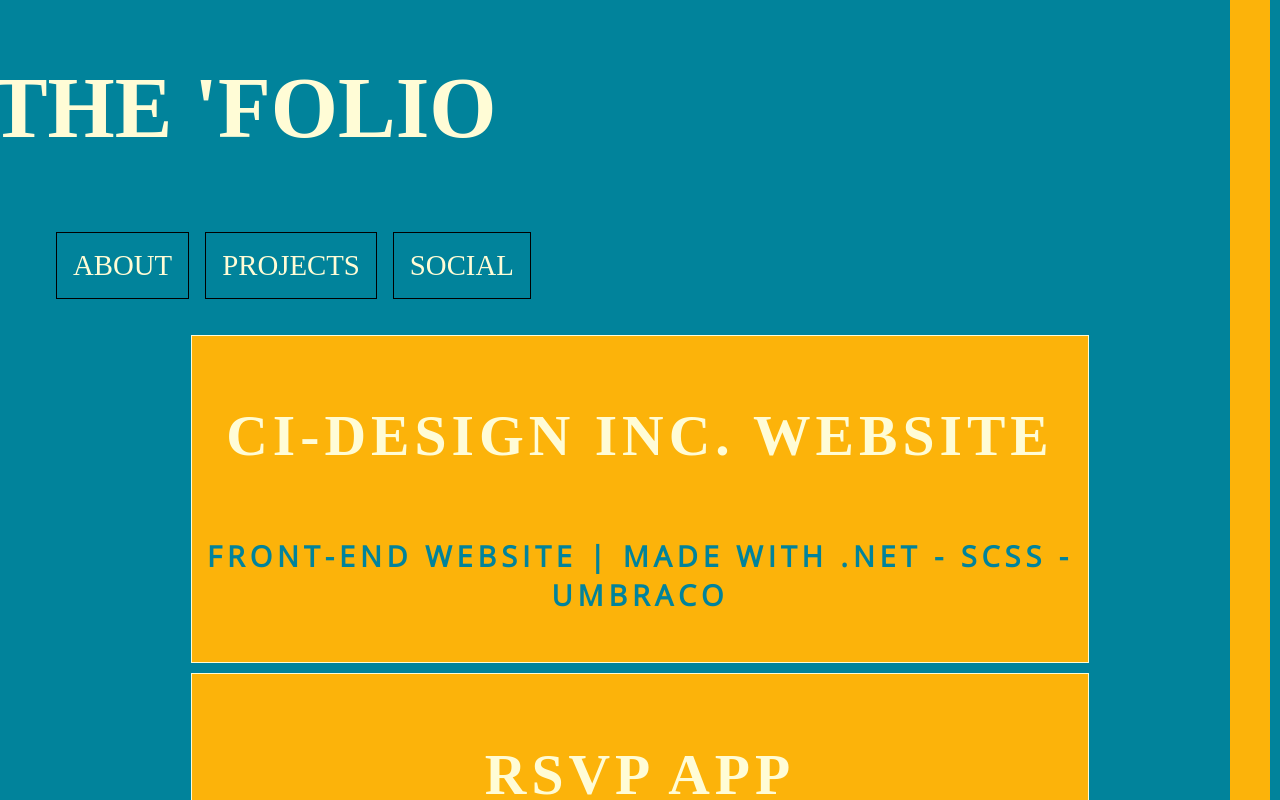
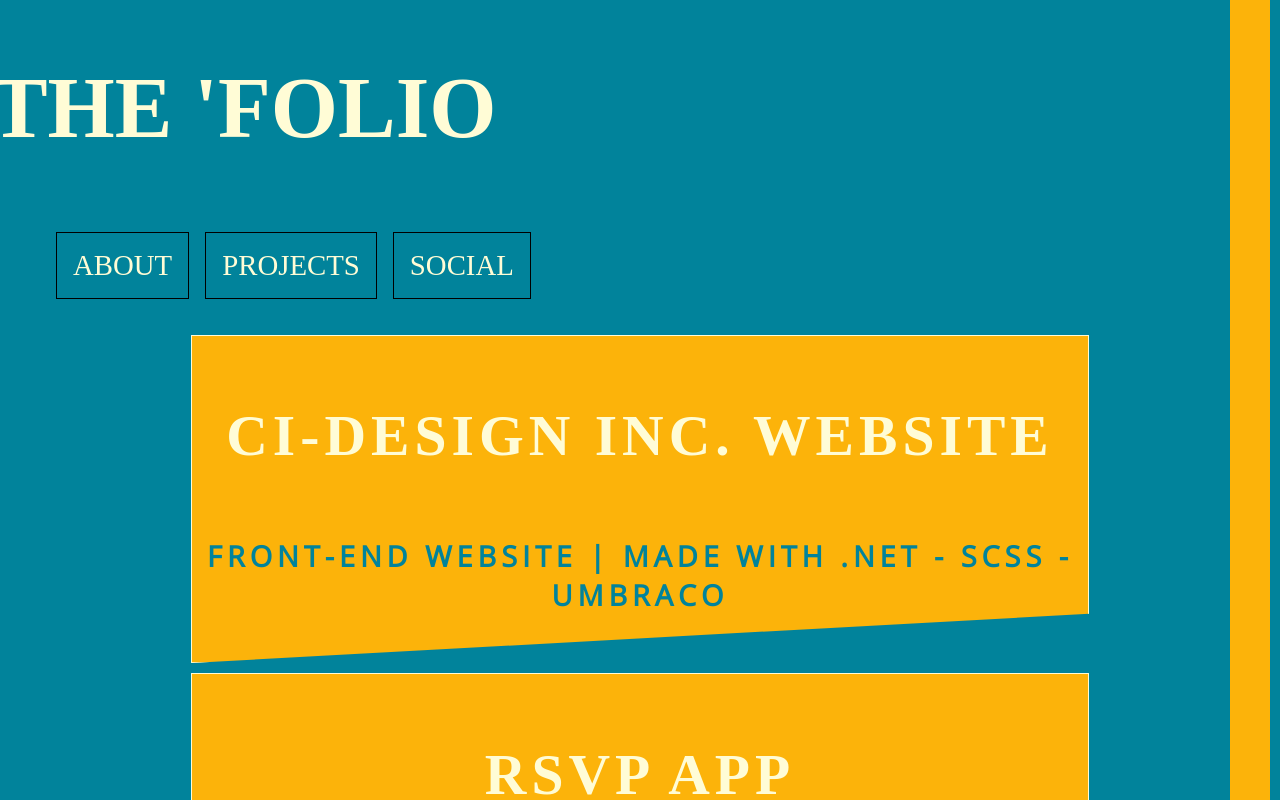
Before and after one commit to itdev164-sp2019/Papadakis-Project3, a React (Create React App) app in the folder portfolio/: page /Projects in a window 1280 px wide. Shown: the top 800 px of the page. Built offline with nearby package versions, Linux system fonts and the light colour scheme; a web font is replaced by a local one.

Commit message:
some theme changes and added a clippath to the project container

```diff
--- a/portfolio/src/components/Project.js
+++ b/portfolio/src/components/Project.js
@@ -8,6 +8,7 @@
   margin-bottom: 10px;
   background-color: ${props => props.theme.colors.primary.yellow};
   z-index: 2;
+  clip-path: polygon(0 0, 100% 0, 100% 85%, 0 100%);
 `;
 const Link = styled.a`
   text-decoration: none;
```
